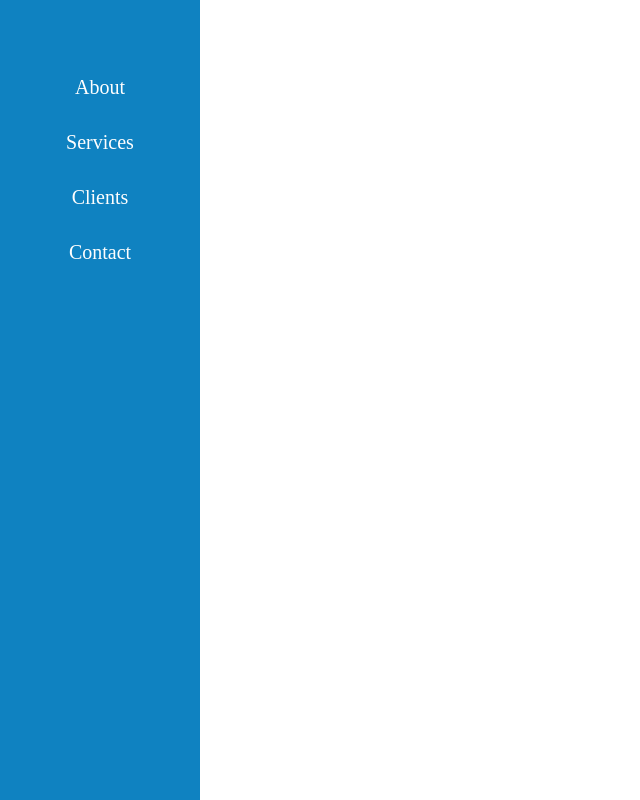
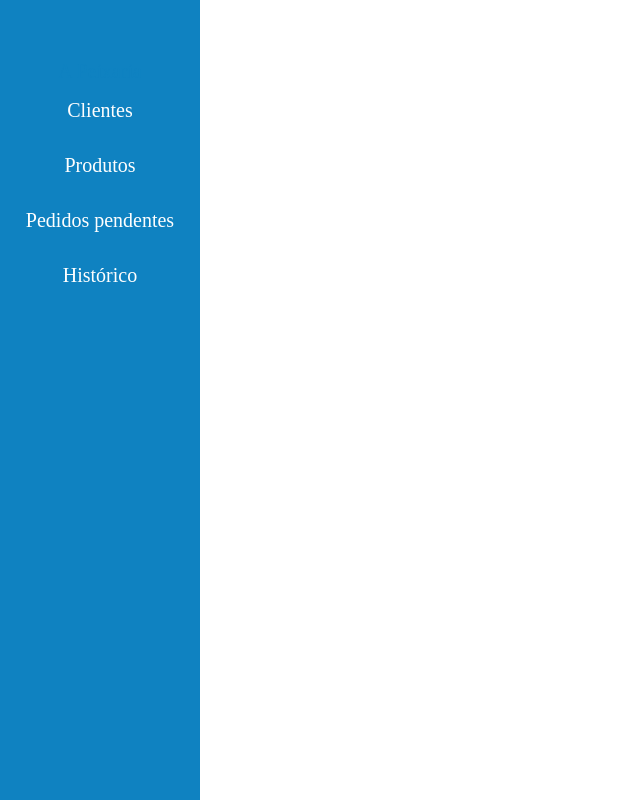
Before and after one commit to pauloborba/apeixaria, an Angular app in the folder gui/ap-gui/: page / in a window 1280 px wide. Shown: the whole page, without its empty margins (0-640 px from the left). Built offline with nearby package versions, Linux system fonts and the light colour scheme.

Commit message:
Update app.component.html

```diff
--- a/gui/ap-gui/src/app/app.component.html
+++ b/gui/ap-gui/src/app/app.component.html
@@ -1,8 +1,7 @@
 <div id="sidenav" class="sidenav">
-  <a href="#">About</a>
-  <a href="#">Services</a>
-  <a href="#">Clients</a>
-  <a href="#">Contact</a>
+  <span>A Peixaria</span>
+  <a href="#">Clientes</a>
+  <a href="#">Produtos</a>
+  <a href="#">Pedidos pendentes</a>
+  <a href="#">Histórico</a>
 </div>
-
-<span style="font-size:30px;cursor:pointer" onclick="openNav()">&#9776; A Peixaria</span>
```
